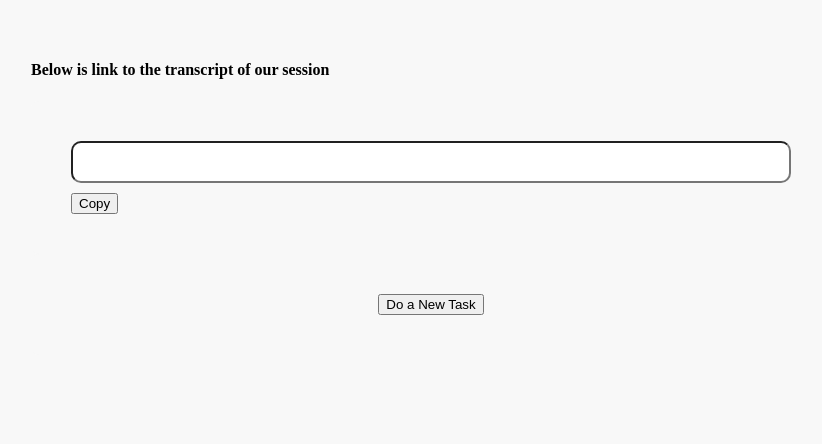
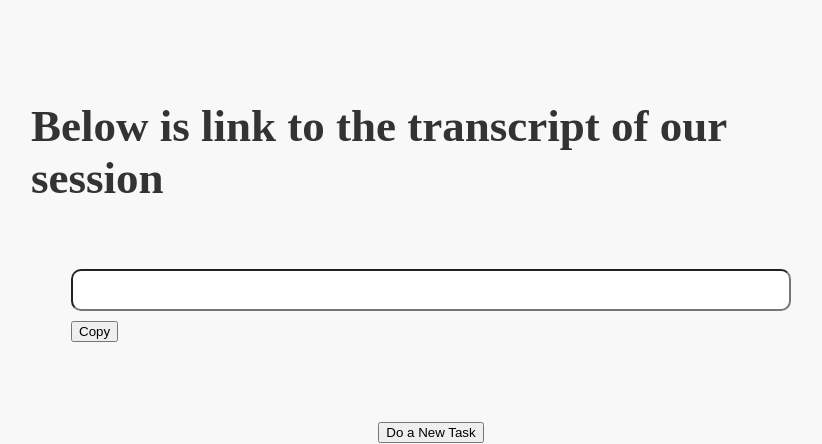
Before and after one commit to Mrigesh901/Dell-A-dev-0.1.1, a Flask app: page /something_else_final in a window 1280 px wide. Shown: the top 444 px of the page, without its empty margins (209-1031 px from the left). Run offline with Flask 3, Linux system fonts and the light colour scheme.

Commit message:
title css added to header text in Somethin_else_final.html

```diff
--- a/app.py
+++ b/app.py
@@ -66,8 +66,6 @@
 @app.route('/something_else_response', methods=['GET', 'POST'])
 def something_else_response():
     if request.method == 'GET':
-        print("something_else_response GET fired")
-        #print(request)
         previous_instruction = session.get('previous_instruction', "")
         return render_template('something_else.html', previous_instruction=previous_instruction)
     elif request.method == 'POST':
--- a/templates/Something_else_final.html
+++ b/templates/Something_else_final.html
@@ -2,7 +2,7 @@
 
 {% block content %}
     <div class="container">
-        <h4>Below is link to the transcript of our session</h4>
+        <h4 class="title">Below is link to the transcript of our session</h4>
     <div class="container">
         <input type="text" id="transcriptLink" readonly>
         <button id="copybutton" onclick="copyTranscript()">Copy</button>
```
